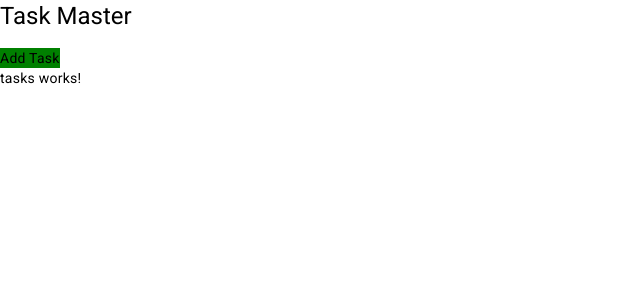
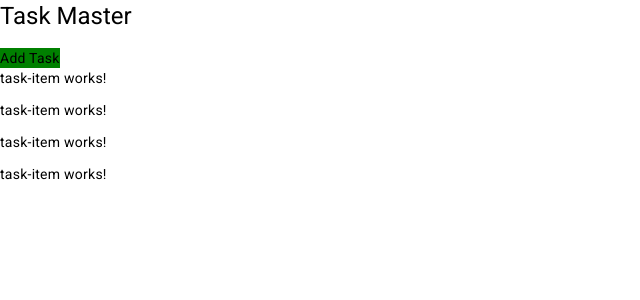
Before and after one commit to Hermass/angular_tasktraker, an Angular app: page / in a window 1280 px wide. Shown: the top 300 px of the page, without its empty margins (0-640 px from the left). Built offline with nearby package versions, Linux system fonts and the light colour scheme.

Commit message:
Task item component generated

```diff
--- a/src/app/app.module.ts
+++ b/src/app/app.module.ts
@@ -7,6 +7,7 @@ import { BrowserAnimationsModule } from '@angular/platform-browser/animations';
 import { HeaderComponent } from './components/header/header.component';
 import { ButtonComponent } from './components/button/button.component';
 import { TasksComponent } from './components/tasks/tasks.component';
+import { TaskItemComponent } from './components/task-item/task-item.component';
 
 
 @NgModule({
@@ -14,7 +15,8 @@ import { TasksComponent } from './components/tasks/tasks.component';
     AppComponent,
     HeaderComponent,
     ButtonComponent,
-    TasksComponent
+    TasksComponent,
+    TaskItemComponent
   ],
   imports: [
     BrowserModule,
--- /dev/null
+++ b/src/app/components/task-item/task-item.component.html
@@ -0,0 +1 @@
+<p>task-item works!</p>
--- a/src/app/components/tasks/tasks.component.html
+++ b/src/app/components/tasks/tasks.component.html
@@ -1 +1,3 @@
-<p>tasks works!</p>
+<app-task-item *ngFor="let task of tasks">
+    {{task.title}}
+</app-task-item>
--- a/src/app/components/tasks/tasks.component.ts
+++ b/src/app/components/tasks/tasks.component.ts
@@ -1,5 +1,6 @@
 import { Component } from '@angular/core';
-
+import { Task } from 'src/app/Tasks';
+import { TASKS } from 'src/app/mock-tasks';
 @Component({
   selector: 'app-tasks',
   templateUrl: './tasks.component.html',
@@ -7,4 +8,5 @@ import { Component } from '@angular/core';
 })
 export class TasksComponent {
 
+  tasks: Task[] = TASKS;
 }
```
Also changed, not shown: src/app/components/task-item/task-item.component.ts (added, +10 -0 lines), src/app/components/task-item/task-item.component.scss (added), 1 other file (tests, documents, lock files or other folders).
